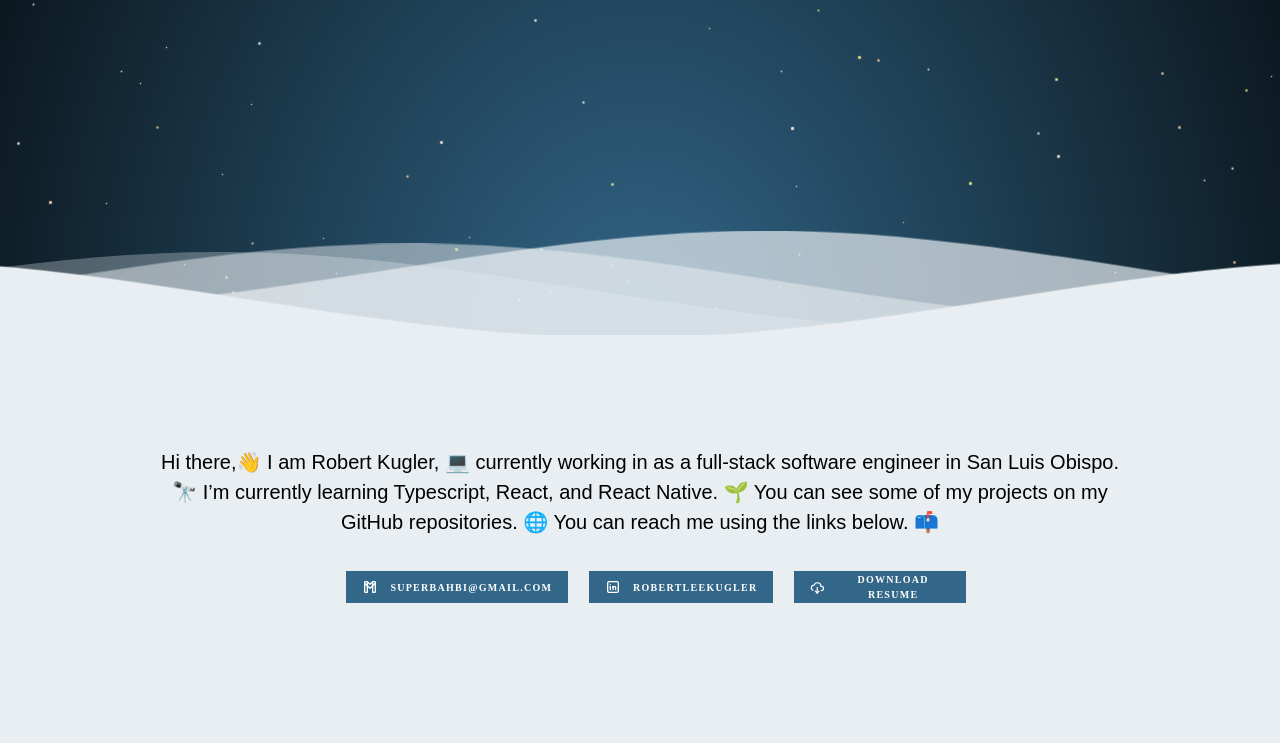
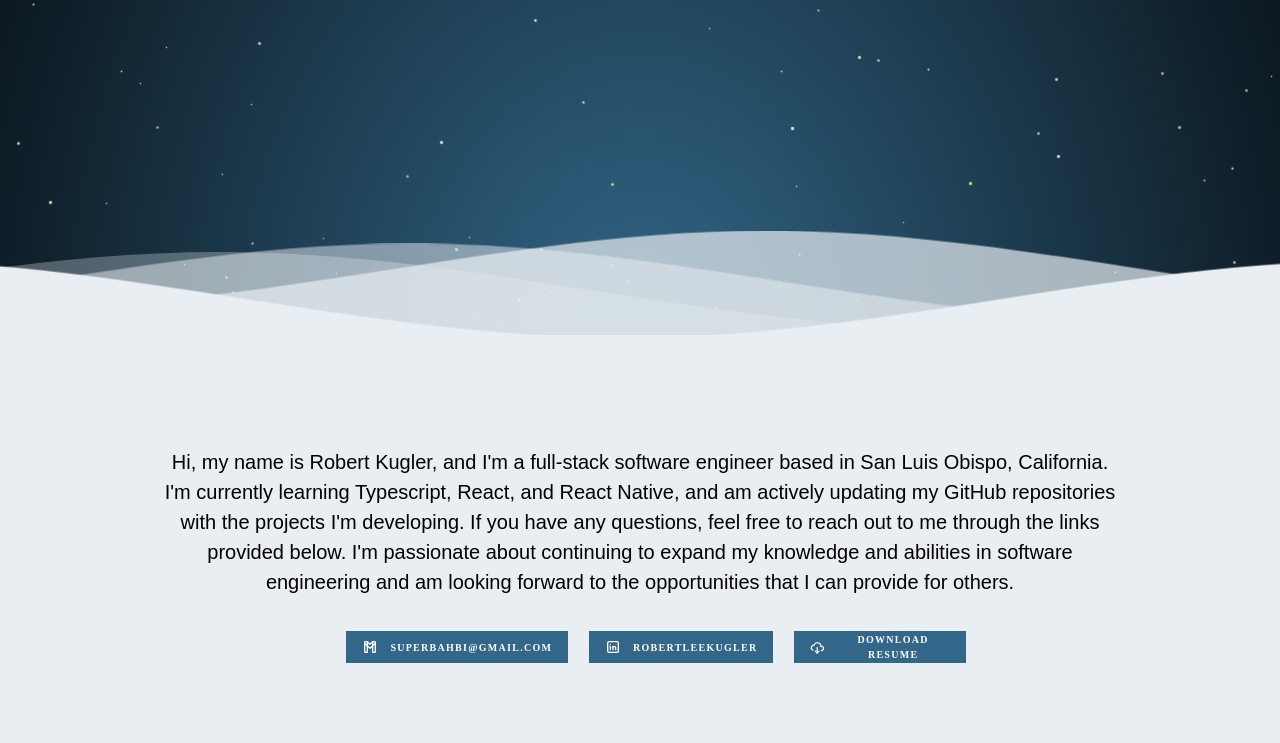
Before and after one commit to superbahbi/portfolio, a React (Create React App) app: page / in a window 1280 px wide. Shown: the part 451-1194 px from the top of the page. Built offline with nearby package versions, Linux system fonts and the light colour scheme.

Commit message:
update new bio

```diff
--- a/src/App.js
+++ b/src/App.js
@@ -106,11 +106,15 @@ function App() {
         <Content id="about" backgroundColor={theme.colors.brand[700]}>
           <ContentBox maxW="960px" mx="auto" mt={20} mb={20}>
             <Text fontSize="xl">
-              Hi there,👋 I am Robert Kugler, 💻 currently working in as a
-              full-stack software engineer in San Luis Obispo. 🔭 I’m currently
-              learning Typescript, React, and React Native. 🌱 You can see some
-              of my projects on my GitHub repositories. 🌐 You can reach me
-              using the links below. 📫
+              Hi, my name is Robert Kugler, and I'm a full-stack software
+              engineer based in San Luis Obispo, California. I'm currently
+              learning Typescript, React, and React Native, and am actively
+              updating my GitHub repositories with the projects I'm developing.
+              If you have any questions, feel free to reach out to me through
+              the links provided below. I'm passionate about continuing to
+              expand my knowledge and abilities in software engineering and am
+              looking forward to the opportunities that I can provide for
+              others.
             </Text>
             <Links email={email} linkedin={linkedin} resume={resumeLink} />
           </ContentBox>
```
